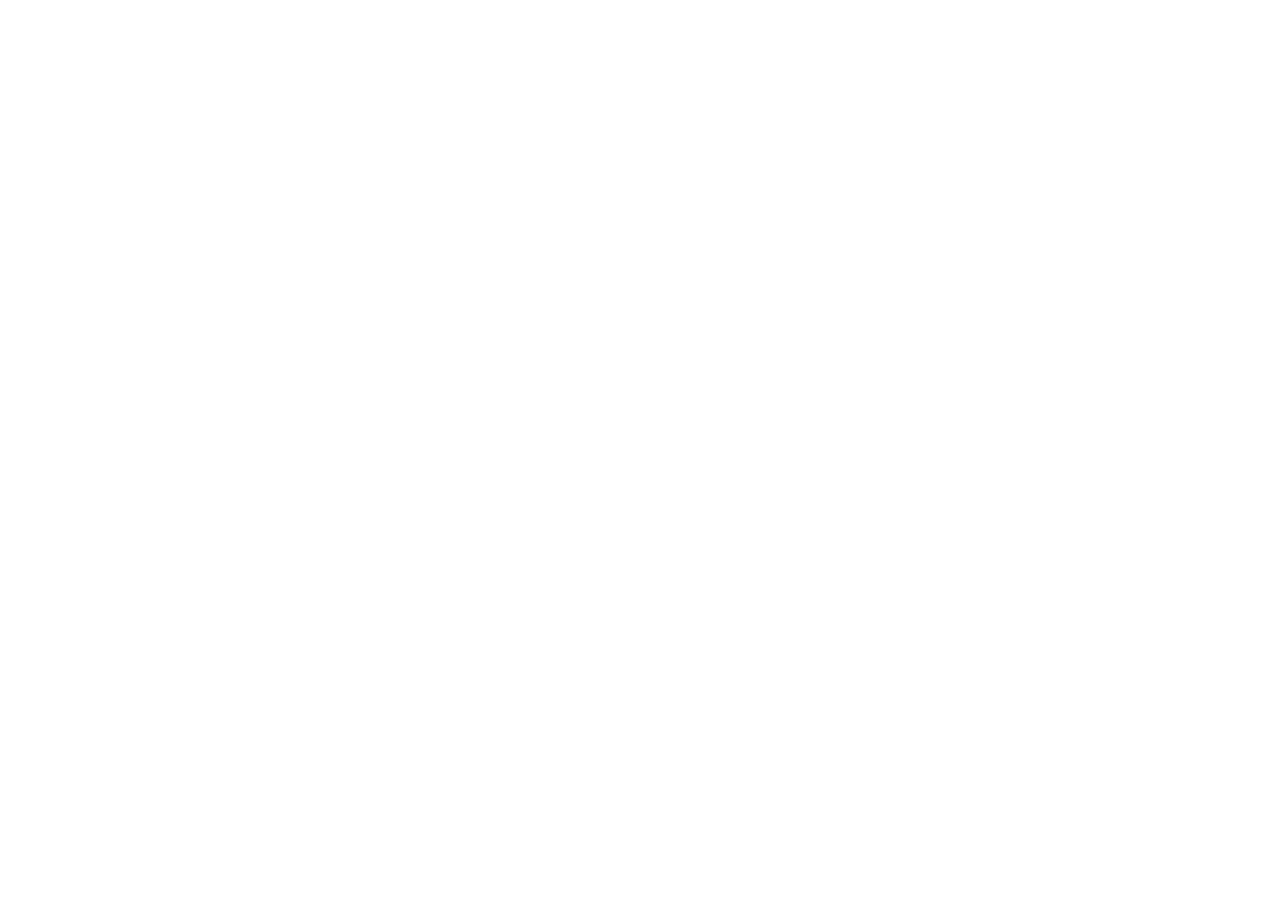
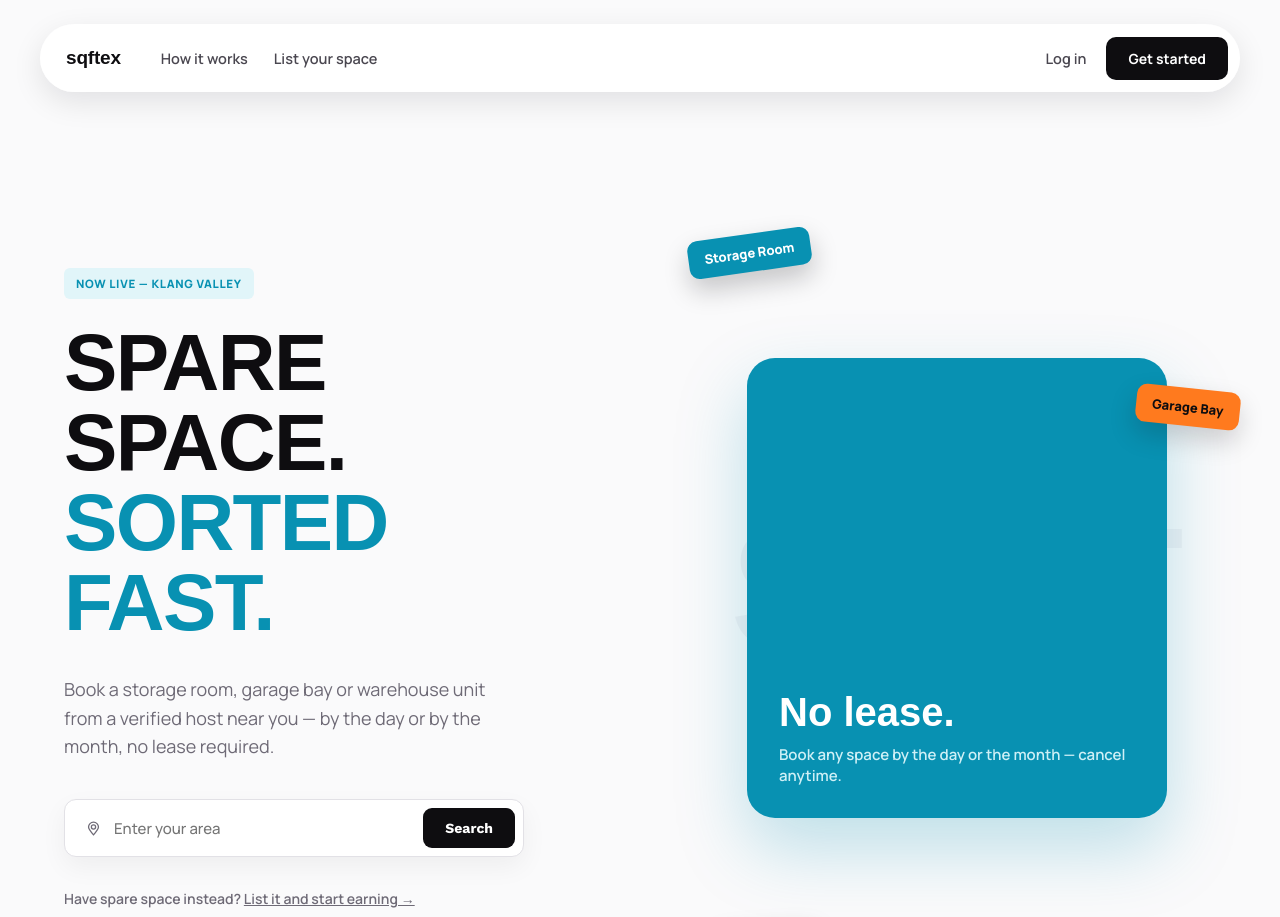
Before and after one commit to MarcusO17/sqftex, a Next.js app in the folder frontend/: page / in a window 1280 px wide. Shown: the top 917 px of the page. Before the commit the page ends 800 px from the top, so only its background shows below. Built offline with nearby package versions, Linux system fonts and the light colour scheme; a web font is replaced by a local one.

Commit message:
Add hero section to landing page

```diff
--- a/frontend/app/page.tsx
+++ b/frontend/app/page.tsx
@@ -1,6 +1,7 @@
 import { Unbounded, Manrope } from "next/font/google";
 import { LandingStyles } from "@/components/landing/LandingStyles";
 import { LandingNav } from "@/components/landing/LandingNav";
+import { Hero } from "@/components/landing/Hero";
 import { landingColors as c } from "@/components/landing/tokens";
 
 const unbounded = Unbounded({
@@ -26,6 +27,7 @@ export default function Home() {
     >
       <LandingStyles />
       <LandingNav />
+      <Hero />
     </div>
   );
 }
--- /dev/null
+++ b/frontend/components/landing/Hero.tsx
@@ -0,0 +1,225 @@
+import Link from "next/link";
+import { landingColors as c } from "./tokens";
+
+export function Hero() {
+  return (
+    <div style={{ padding: "208px 64px 0 64px", display: "flex", gap: 56, alignItems: "center", flexWrap: "wrap" }}>
+      <div style={{ flex: "1 1 480px", display: "flex", flexDirection: "column", gap: 24 }}>
+        <div
+          style={{
+            display: "inline-flex",
+            alignSelf: "flex-start",
+            alignItems: "center",
+            gap: 8,
+            background: c.accentSoft,
+            color: c.accent,
+            fontWeight: 800,
+            fontSize: 11.5,
+            letterSpacing: "0.06em",
+            padding: "8px 12px",
+            borderRadius: 6,
+            textTransform: "uppercase",
+          }}
+        >
+          Now live &mdash; Klang Valley
+        </div>
+        <h1
+          style={{
+            fontFamily: "var(--font-landing-heading), sans-serif",
+            fontWeight: 700,
+            fontSize: 80,
+            lineHeight: 1,
+            color: c.ink,
+            margin: 0,
+            letterSpacing: "-0.02em",
+            textTransform: "uppercase",
+          }}
+        >
+          Spare
+          <br />
+          space.
+          <br />
+          <span style={{ color: c.accent }}>
+            Sorted
+            <br />
+            fast.
+          </span>
+        </h1>
+        <p style={{ fontSize: 18, lineHeight: 1.6, color: c.muted, margin: "8px 0 0 0", maxWidth: 440 }}>
+          Book a storage room, garage bay or warehouse unit from a verified host near you &mdash;
+          by the day or by the month, no lease required.
+        </p>
+
+        <form
+          action="/listings"
+          method="get"
+          style={{
+            display: "flex",
+            alignItems: "center",
+            gap: 10,
+            background: "#FFFFFF",
+            border: `1px solid ${c.line}`,
+            borderRadius: 12,
+            padding: "8px 8px 8px 20px",
+            marginTop: 14,
+            maxWidth: 460,
+            boxShadow: "0 10px 26px rgba(14,13,16,0.05)",
+          }}
+        >
+          <svg width="17" height="17" viewBox="0 0 24 24" fill="none" stroke={c.muted} strokeWidth="1.8">
+            <circle cx="12" cy="10" r="3" />
+            <path d="M12 21c-4-4.5-7-8-7-11a7 7 0 0114 0c0 3-3 6.5-7 11z" />
+          </svg>
+          <input
+            type="text"
+            name="q"
+            placeholder="Enter your area"
+            style={{
+              border: "none",
+              outline: "none",
+              fontFamily: "inherit",
+              fontSize: 15,
+              fontWeight: 500,
+              color: c.ink,
+              flex: 1,
+              background: "transparent",
+            }}
+          />
+          <button
+            type="submit"
+            style={{
+              background: c.ink,
+              color: "#FFFFFF",
+              fontWeight: 700,
+              fontSize: 14,
+              padding: "12px 22px",
+              borderRadius: 9,
+              border: "none",
+              cursor: "pointer",
+              whiteSpace: "nowrap",
+            }}
+          >
+            Search
+          </button>
+        </form>
+
+        <Link href="/listings/new" style={{ fontSize: 14, color: c.muted, fontWeight: 600, marginTop: 8 }}>
+          Have spare space instead?{" "}
+          <span style={{ textDecoration: "underline" }}>List it and start earning &rarr;</span>
+        </Link>
+      </div>
+
+      <div
+        style={{
+          flex: "1 1 420px",
+          position: "relative",
+          display: "flex",
+          alignItems: "center",
+          justifyContent: "center",
+          height: 760,
+        }}
+      >
+        <span
+          style={{
+            position: "absolute",
+            fontFamily: "var(--font-landing-heading), sans-serif",
+            fontWeight: 700,
+            fontSize: 170,
+            color: "#F0F0F3",
+            zIndex: 0,
+            userSelect: "none",
+            lineHeight: 1,
+          }}
+        >
+          SQFT
+        </span>
+
+        <div
+          style={{
+            position: "relative",
+            zIndex: 1,
+            width: 420,
+            height: 460,
+            borderRadius: 28,
+            background: c.accent,
+            display: "flex",
+            flexDirection: "column",
+            justifyContent: "flex-end",
+            padding: 32,
+            boxShadow: "0 30px 70px rgba(8,145,178,0.25)",
+          }}
+        >
+          <span
+            style={{
+              fontFamily: "var(--font-landing-heading), sans-serif",
+              fontWeight: 700,
+              fontSize: 40,
+              color: "#FFFFFF",
+              lineHeight: 1.1,
+            }}
+          >
+            No lease.
+          </span>
+          <span style={{ fontSize: 15, fontWeight: 600, color: "#CFF0F6", marginTop: 10 }}>
+            Book any space by the day or the month &mdash; cancel anytime.
+          </span>
+        </div>
+
+        <div
+          style={{
+            position: "absolute",
+            top: 26,
+            left: -10,
+            zIndex: 2,
+            background: c.categoryStorage,
+            color: "#FFFFFF",
+            fontWeight: 800,
+            fontSize: 13,
+            padding: "10px 16px",
+            borderRadius: 10,
+            boxShadow: "0 12px 26px rgba(14,13,16,0.22)",
+            transform: "rotate(-8deg)",
+          }}
+        >
+          Storage Room
+        </div>
+        <div
+          style={{
+            position: "absolute",
+            top: 180,
+            right: -24,
+            zIndex: 2,
+            background: c.categoryGarage,
+            color: c.ink,
+            fontWeight: 800,
+            fontSize: 13,
+            padding: "10px 16px",
+            borderRadius: 10,
+            boxShadow: "0 12px 26px rgba(14,13,16,0.18)",
+            transform: "rotate(6deg)",
+          }}
+        >
+          Garage Bay
+        </div>
+        <div
+          style={{
+            position: "absolute",
+            bottom: 8,
+            left: 16,
+            zIndex: 2,
+            background: c.categoryWarehouse,
+            color: "#FFFFFF",
+            fontWeight: 800,
+            fontSize: 13,
+            padding: "10px 16px",
+            borderRadius: 10,
+            boxShadow: "0 12px 26px rgba(14,13,16,0.18)",
+            transform: "rotate(-4deg)",
+          }}
+        >
+          Warehouse
+        </div>
+      </div>
+    </div>
+  );
+}
```
